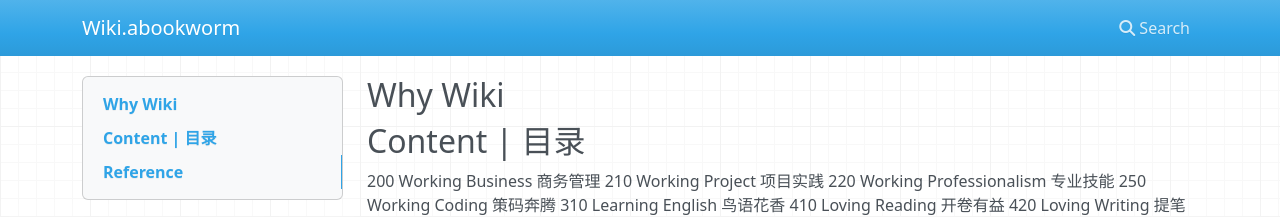
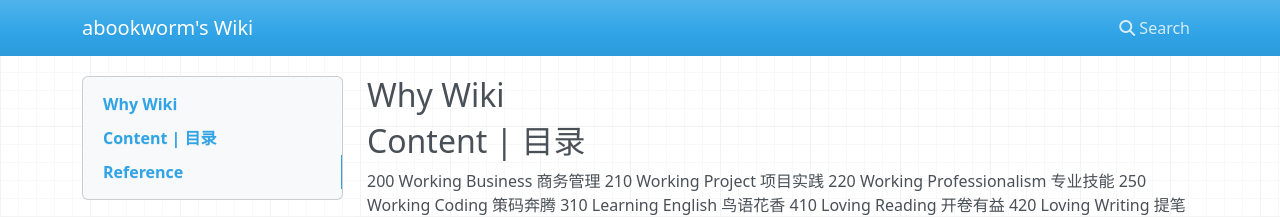
Before and after one commit to abookworm-site/AarWiki, an MkDocs documentation site: the page built from wiki/index.md, in a window 1280 px wide. Shown: the top 217 px of the page. Built offline with MkDocs 1.6.1, drawn with Linux system fonts in a browser that asks for light colours; nearby versions of some CDN libraries.

```diff
--- a/mkdocs.yml
+++ b/mkdocs.yml
@@ -1,2 +1,2 @@
-site_name: Wiki.abookworm
+site_name: abookworm's Wiki
 docs_dir: wiki
```
Also changed, not shown: 1 other file.
